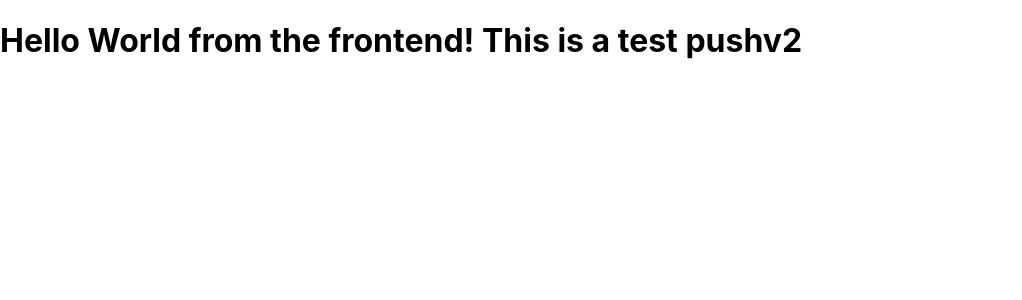
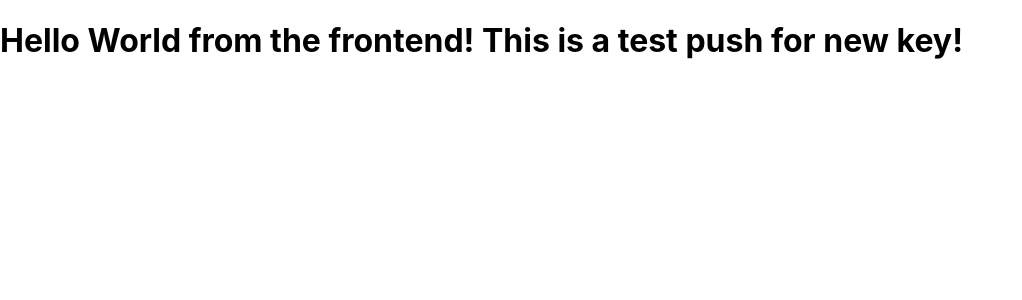
Before and after one commit to Chevy20/LeagueApp, a React (Create React App) app in the folder frontend/: page / in a window 1280 px wide. Shown: the top 300 px of the page, without its empty margins (0-1022 px from the left). Built offline with nearby package versions, Linux system fonts and the light colour scheme.

Commit message:
Testing KEY

```diff
--- a/frontend/src/App.js
+++ b/frontend/src/App.js
@@ -5,7 +5,7 @@ import React from 'react';
 function App() {
   return (
     <div className="App">
-      <h1>Hello World from the frontend! This is a test pushv2</h1>
+      <h1>Hello World from the frontend! This is a test push for new key!</h1>
     </div>
   );
 }
```
